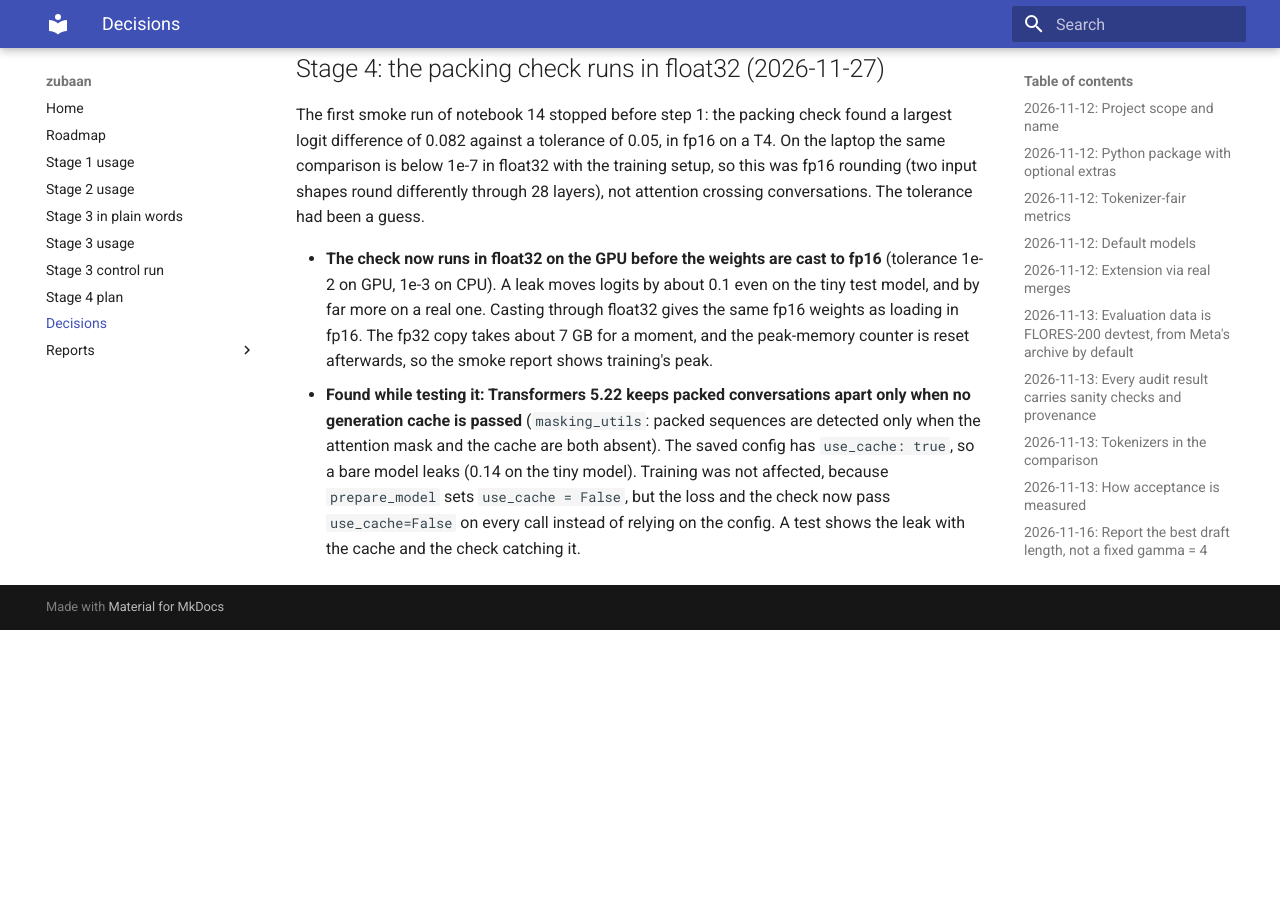
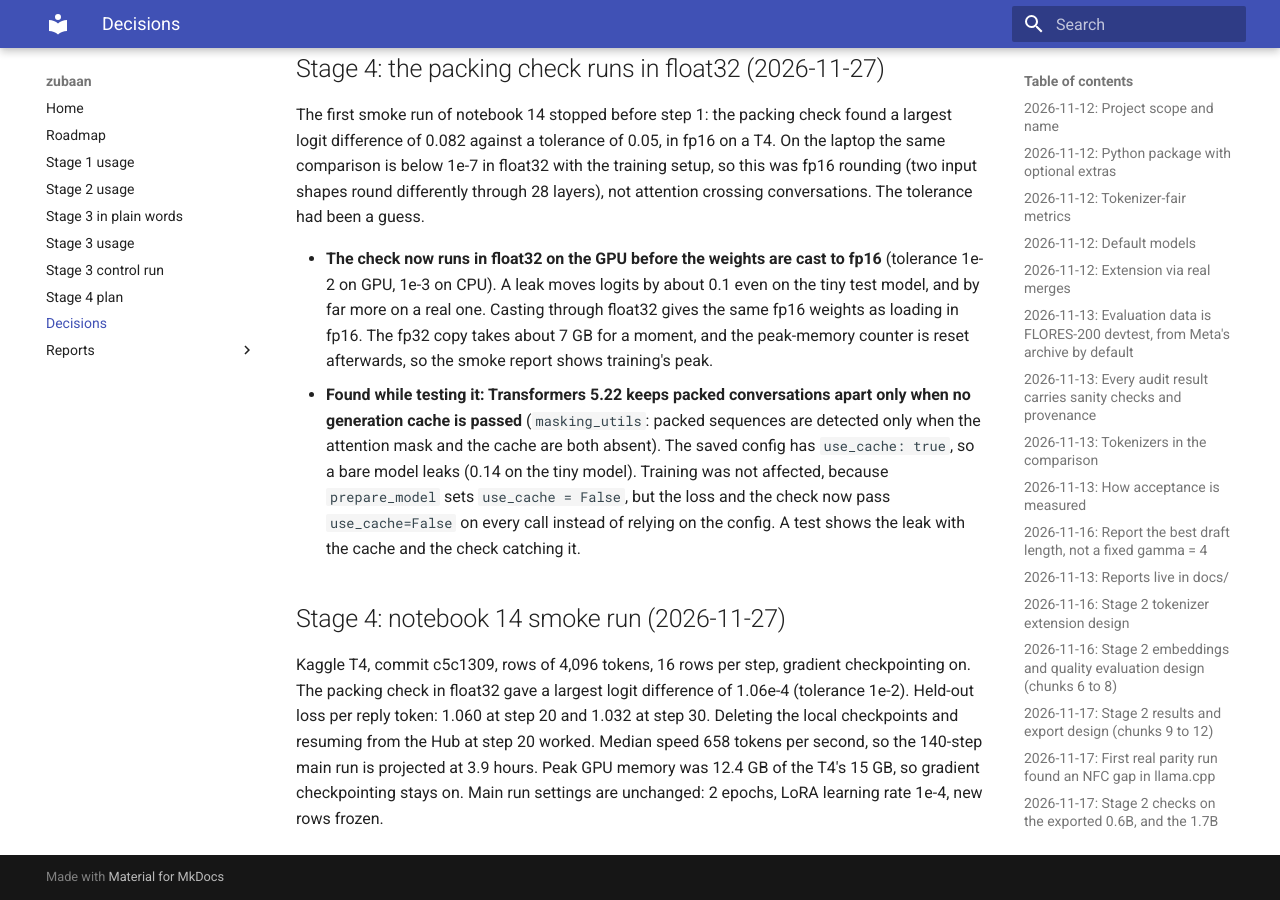
Before and after one commit to Hashir-Aziz123/zubaan, an MkDocs documentation site: the page built from docs/decisions.md, in a window 1280 px wide and 900 px high, scrolled down 26843 px. Built offline with MkDocs 1.6.1 and Material for MkDocs 9.7.7, drawn with Linux system fonts in a browser that asks for light colours; before the commit the page ends 27473 px from its top, so only the background shows below that.

Commit message:
docs: stage 4 smoke run results
Co-Authored-By: Claude Opus 5.5 <noreply@anthropic.com>

```diff
--- a/docs/decisions.md
+++ b/docs/decisions.md
@@ -377,3 +377,7 @@ The first smoke run of notebook 14 stopped before step 1: the packing check foun
 
 - **The check now runs in float32 on the GPU before the weights are cast to fp16** (tolerance 1e-2 on GPU, 1e-3 on CPU). A leak moves logits by about 0.1 even on the tiny test model, and by far more on a real one. Casting through float32 gives the same fp16 weights as loading in fp16. The fp32 copy takes about 7 GB for a moment, and the peak-memory counter is reset afterwards, so the smoke report shows training's peak.
 - **Found while testing it: Transformers 5.22 keeps packed conversations apart only when no generation cache is passed** (`masking_utils`: packed sequences are detected only when the attention mask and the cache are both absent). The saved config has `use_cache: true`, so a bare model leaks (0.14 on the tiny model). Training was not affected, because `prepare_model` sets `use_cache = False`, but the loss and the check now pass `use_cache=False` on every call instead of relying on the config. A test shows the leak with the cache and the check catching it.
+
+## Stage 4: notebook 14 smoke run (2026-11-27)
+
+Kaggle T4, commit c5c1309, rows of 4,096 tokens, 16 rows per step, gradient checkpointing on. The packing check in float32 gave a largest logit difference of 1.06e-4 (tolerance 1e-2). Held-out loss per reply token: 1.060 at step 20 and 1.032 at step 30. Deleting the local checkpoints and resuming from the Hub at step 20 worked. Median speed 658 tokens per second, so the 140-step main run is projected at 3.9 hours. Peak GPU memory was 12.4 GB of the T4's 15 GB, so gradient checkpointing stays on. Main run settings are unchanged: 2 epochs, LoRA learning rate 1e-4, new rows frozen.
```
